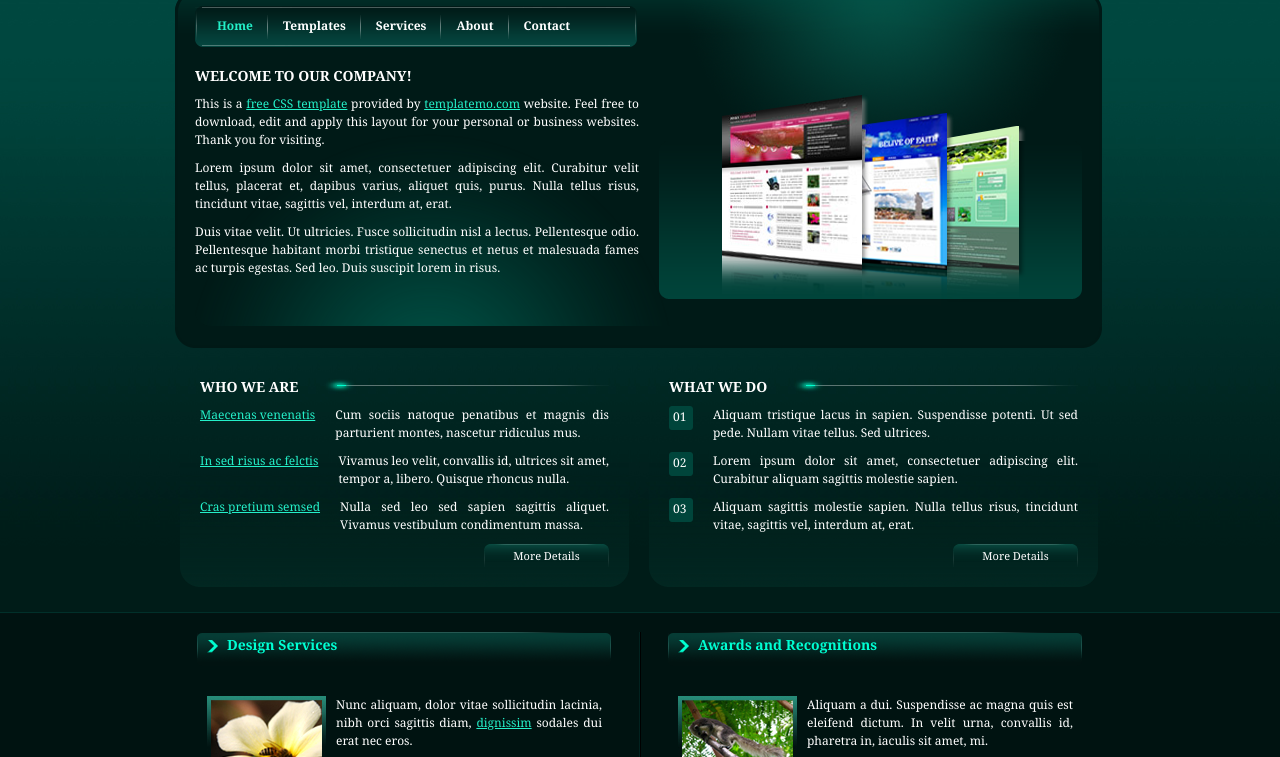
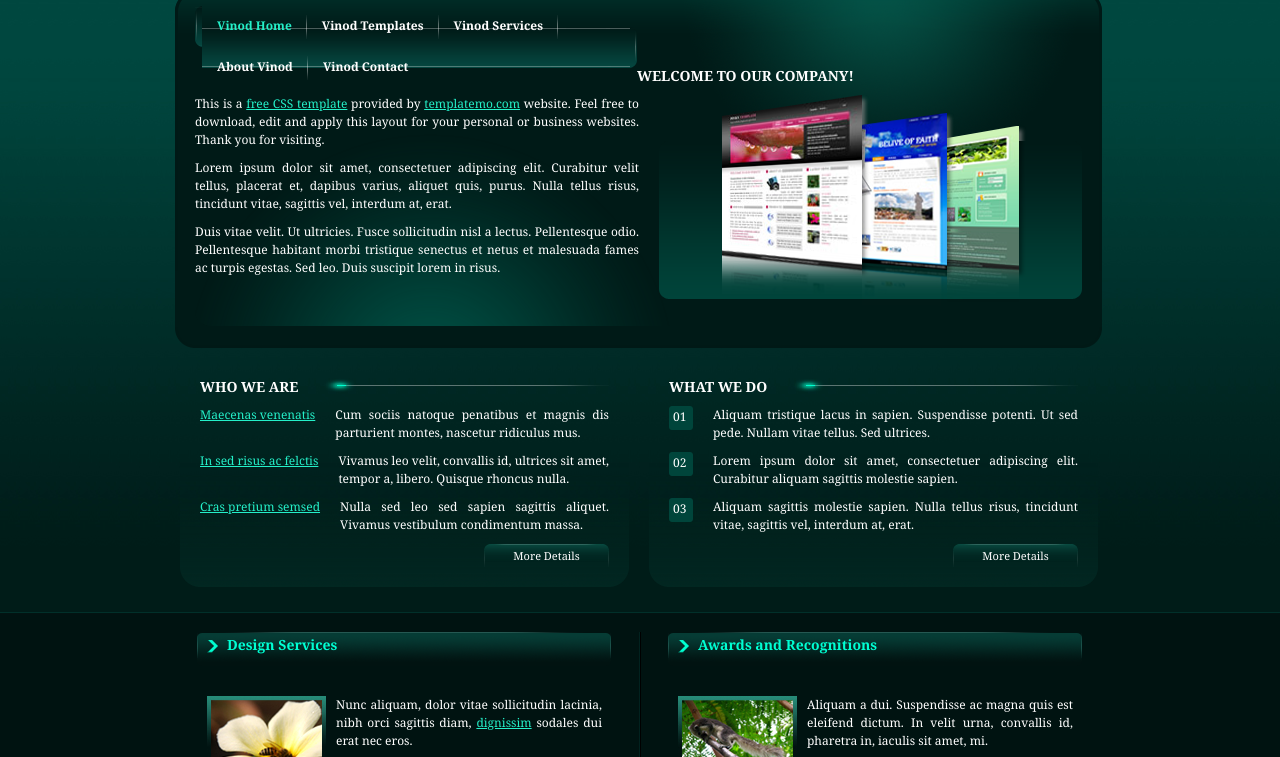
Before and after one commit to Shanascloud/My_Project, a plain HTML site: page source/index.html in a window 1280 px wide. Shown: the part 94-851 px from the top of the page. Drawn offline with Linux system fonts and the light colour scheme.

Commit message:
Update index.html

```diff
--- a/source/index.html
+++ b/source/index.html
@@ -30,11 +30,11 @@
                     <div id="templatemo_menu_left">
                     </div>
                     <ul>
-                            <li><a href="#" class="current">Home</a></li>
-                            <li><a href="http://www.templatemo.com" target="_parent">Templates</a></li>
-    <li><a href="#">Services</a></li>
-                            <li><a href="#">About</a></li>
-                      <li><a href="#" class="last">Contact</a></li>
+                            <li><a href="#" class="current">Vinod Home</a></li>
+                            <li><a href="http://www.templatemo.com" target="_parent">Vinod Templates</a></li>
+    <li><a href="#">Vinod Services</a></li>
+                            <li><a href="#">About Vinod</a></li>
+                      <li><a href="#" class="last">Vinod Contact</a></li>
                   </ul>
 		        </div>
 
```
